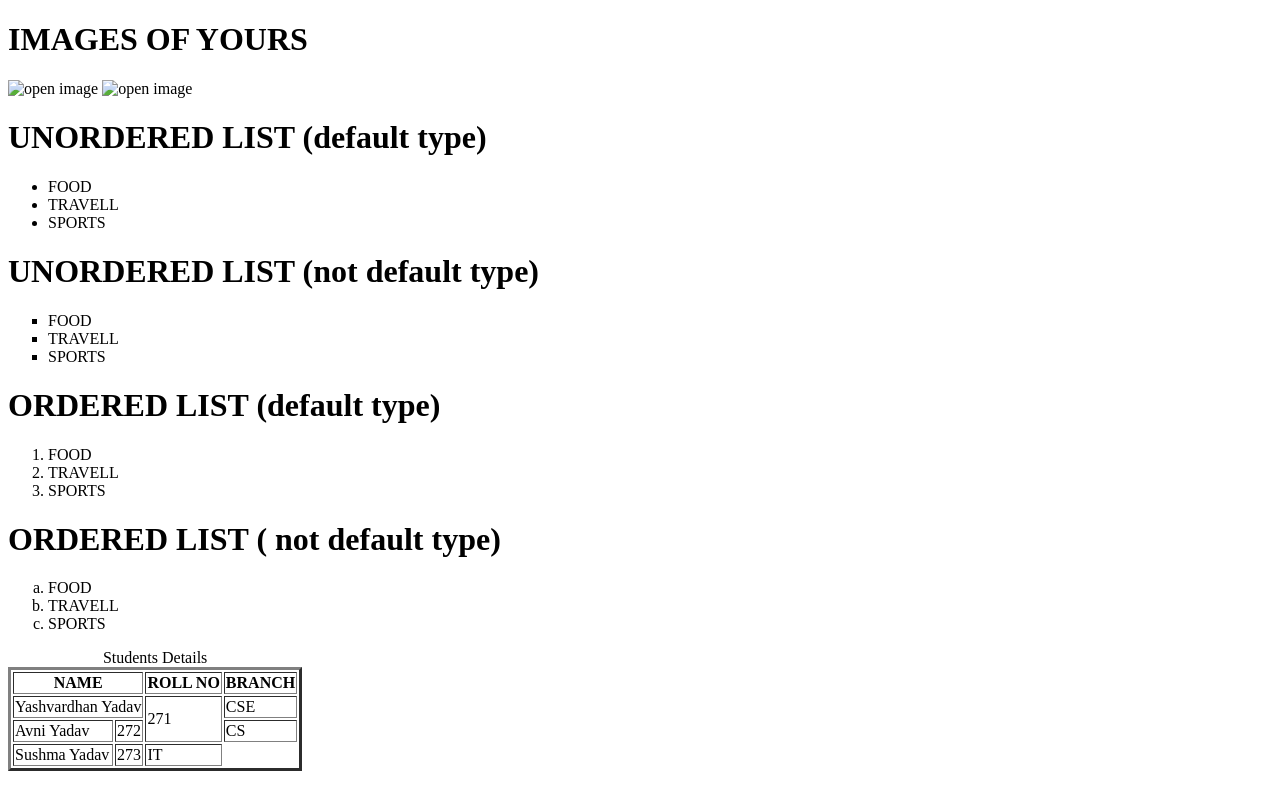
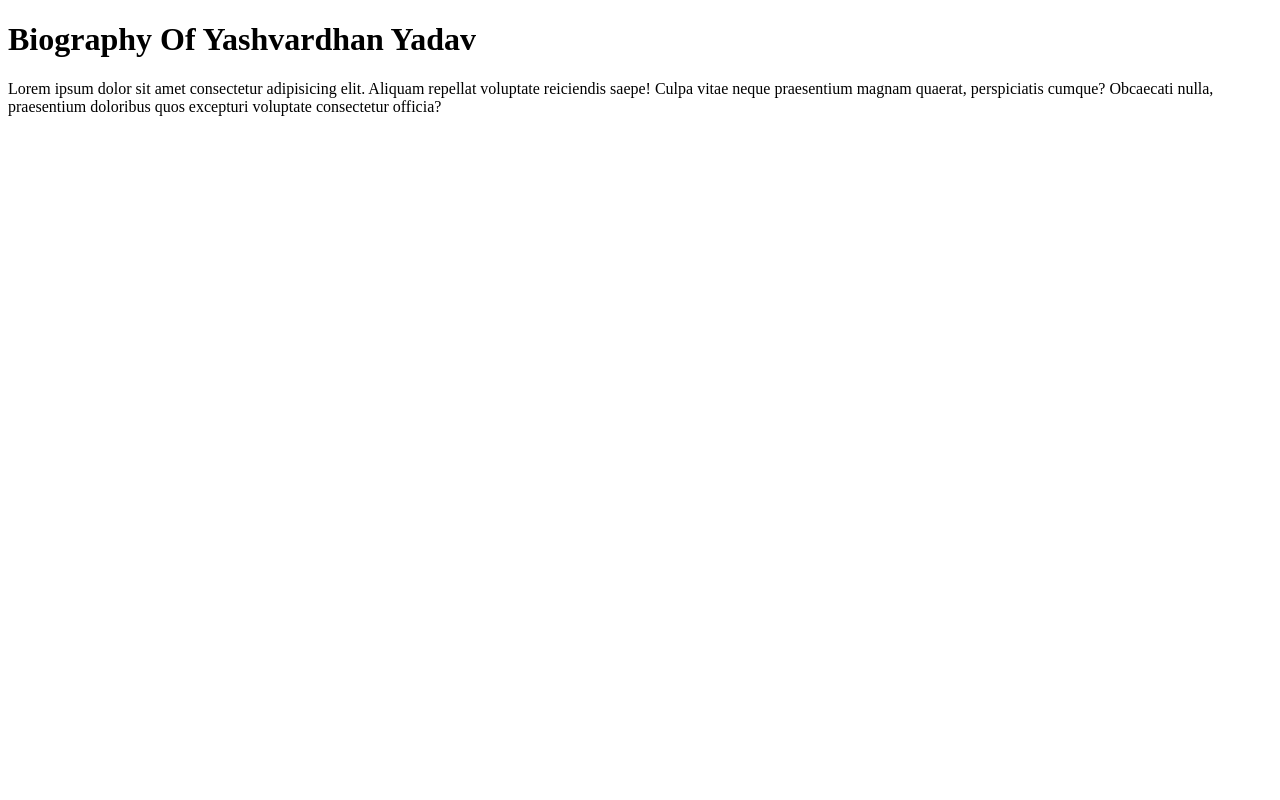
Before and after one commit to yadav-yashvardhan/web-development, a plain HTML site: page index.html in a window 1280 px wide. Drawn offline with Linux system fonts and the light colour scheme.

Commit message:
HTML Practice 5

```diff
--- a/index.html
+++ b/index.html
@@ -3,65 +3,12 @@
 <head>
     <meta charset="UTF-8">
     <meta name="viewport" content="width=device-width, initial-scale=1.0">
-    <title>Iages</title>
+    <title>About Yashvardhan Yadav</title>
+    <meta name="decription" content="This ia a page which is about biography of Yashvardhan">
 </head>
 <body>
-    <h1>IMAGES OF YOURS</h1>
-    <img height = "750" src="image.png" alt="open image">
-    <img src="image1.png" alt="open image">
-<table border="3">
-    <caption> Students Details </caption>
-    <tr>
-        <th colspan="2">NAME</th>
-        <th>ROLL NO</th>
-        <th>BRANCH</th>
-    </tr>
-    <tr>
-        <td colspan="2">
-            Yashvardhan Yadav
-        </td>
-        <td rowspan="2">271</td>
-        <td>CSE</td>
-    </tr>
-    <tr>
-        <td>
-            Avni Yadav
-        </td>
-        <td>272</td>
-        <td>CS</td>
-    </tr>
-    <tr>
-        <td>
-            Sushma Yadav
-        </td>
-        <td>273</td>
-        <td>IT</td>
-    </tr>
-
-    <h1>UNORDERED LIST (default type) </h1>
-    <ul>
-        <li>FOOD</li>
-        <li>TRAVELL</li>
-        <li>SPORTS</li>
-    </ul>
-    <h1>UNORDERED LIST (not default type) </h1>
-    <ul type="square">
-        <li>FOOD</li>
-        <li>TRAVELL</li>
-        <li>SPORTS</li>
-    </ul>
-    <h1>ORDERED LIST (default type) </h1>
-    <ol>
-        <li>FOOD</li>
-        <li>TRAVELL</li>
-        <li>SPORTS</li>
-    </ol>
-    <h1>ORDERED LIST ( not default type) </h1>
-    <ol type="a">
-        <li>FOOD</li>
-        <li>TRAVELL</li>
-        <li>SPORTS</li>
-    </ol>
-</table>
+    <script src="script.jss"></script>
+    <h1>Biography Of Yashvardhan Yadav</h1>
+    <p>Lorem ipsum dolor sit amet consectetur adipisicing elit. Aliquam repellat voluptate reiciendis saepe! Culpa vitae neque praesentium magnam quaerat, perspiciatis cumque? Obcaecati nulla, praesentium doloribus quos excepturi voluptate consectetur officia?</p>
 </body>
 </html>
```
